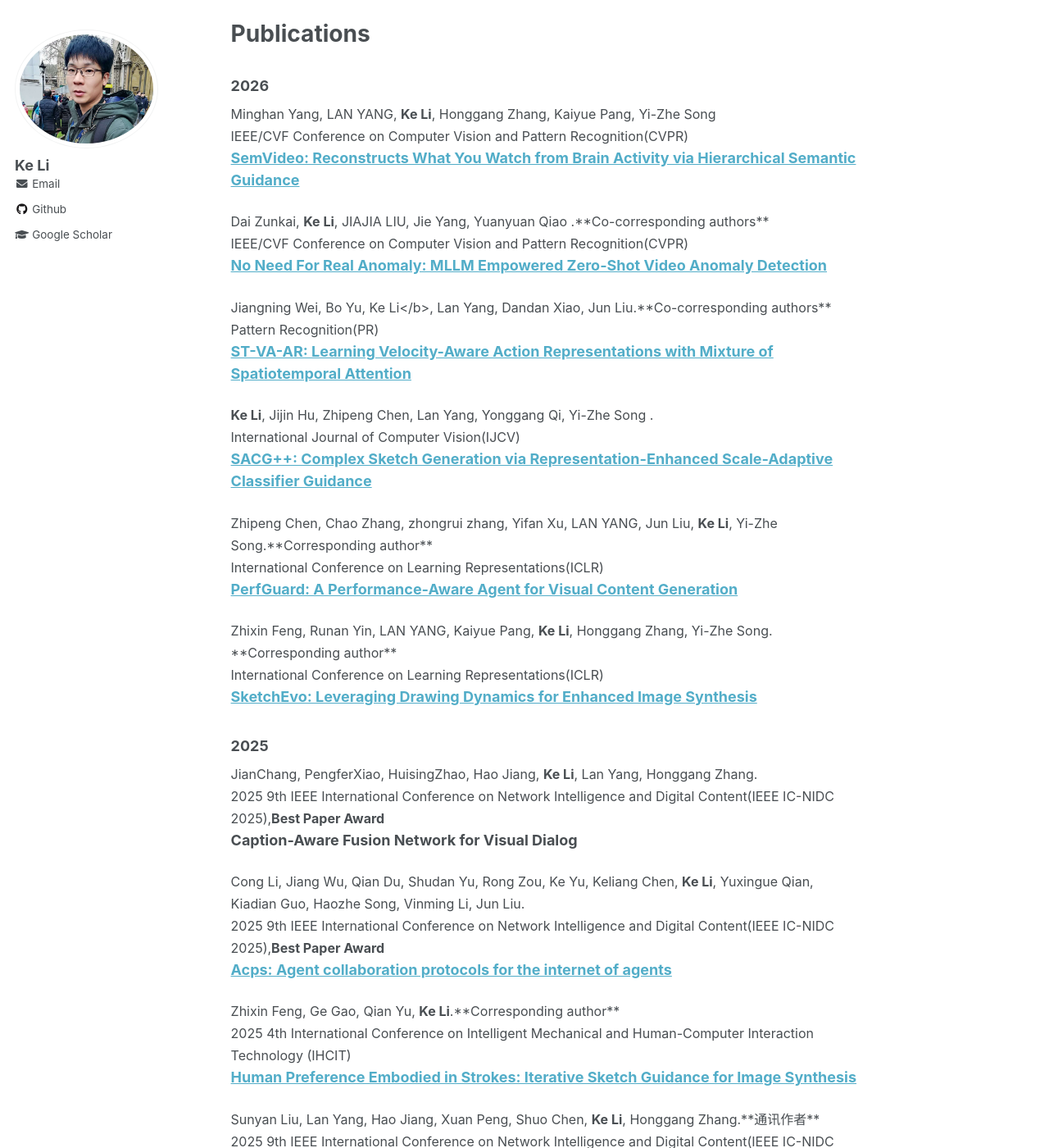
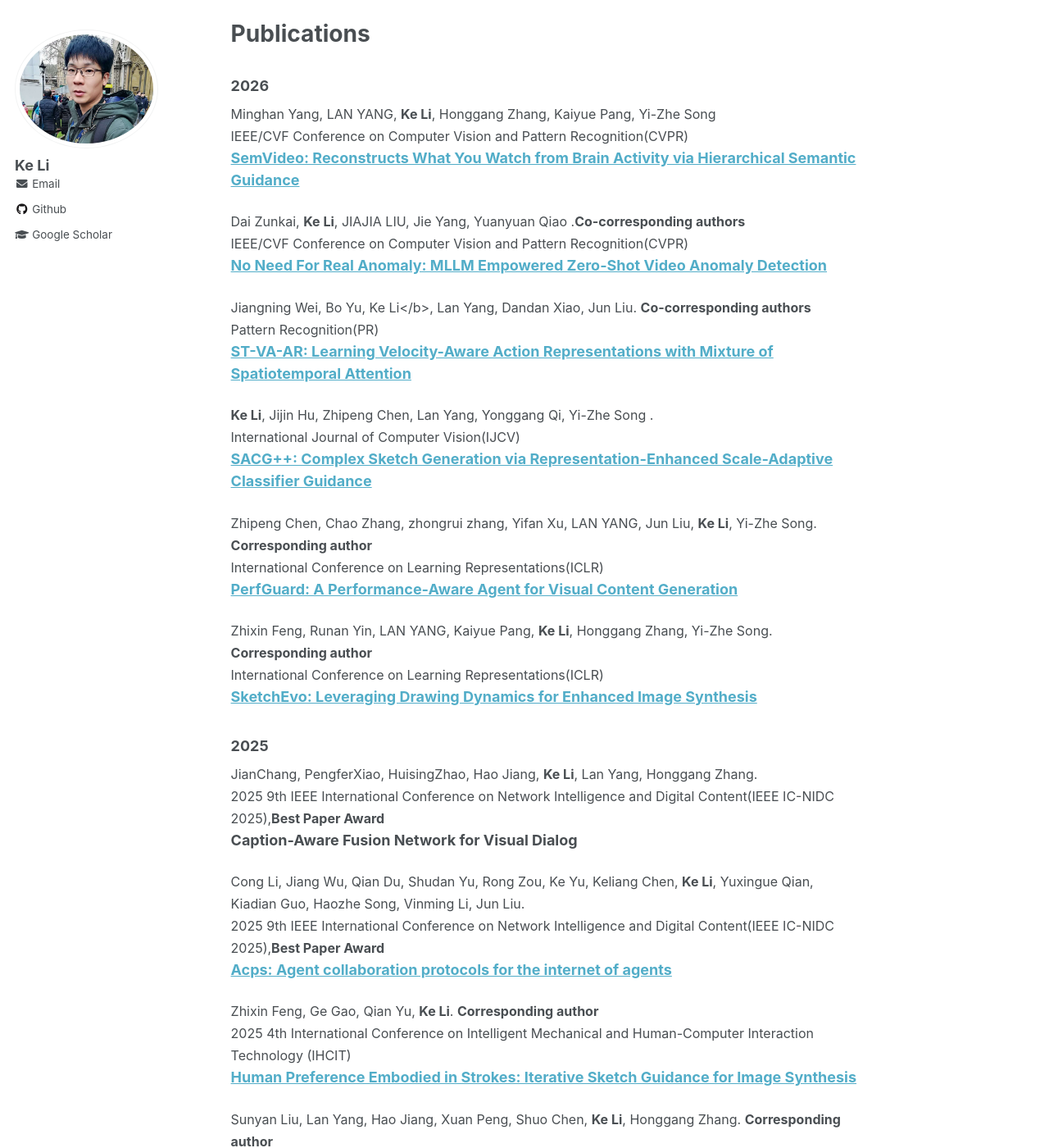
Before and after one commit to KeLi-SketchX/KeLi-SketchX.github.io, a Jekyll site: the page built from _pages/about.md, in a window 1280 px wide and 1400 px high, scrolled down 927 px. Shown: the whole window at 82% size. Built offline with Jekyll 4.4.1, drawn with Linux system fonts in a browser that asks for light colours; some of the changed text lies outside the part shown.

Commit message:
Update about.md

```diff
--- a/_pages/about.md
+++ b/_pages/about.md
@@ -41,7 +41,7 @@ IEEE/CVF Conference on Computer Vision and Pattern Recognition(CVPR)
 
 
 <font size=3>
-Dai Zunkai, <b>Ke Li</b>, JIAJIA LIU, Jie Yang, Yuanyuan Qiao .**Co-corresponding authors**
+Dai Zunkai, <b>Ke Li</b>, JIAJIA LIU, Jie Yang, Yuanyuan Qiao .<b>Co-corresponding authors</b>
 <br>
 IEEE/CVF Conference on Computer Vision and Pattern Recognition(CVPR)
 </font>
@@ -51,7 +51,7 @@ IEEE/CVF Conference on Computer Vision and Pattern Recognition(CVPR)
 
 
 <font size=3>
-Jiangning Wei, Bo Yu, Ke Li</b>, Lan Yang, Dandan Xiao, Jun Liu.**Co-corresponding authors**
+Jiangning Wei, Bo Yu, Ke Li</b>, Lan Yang, Dandan Xiao, Jun Liu. <b>Co-corresponding authors</b>
 <br>
 Pattern Recognition(PR)
 </font>
@@ -72,7 +72,7 @@ International Journal of Computer Vision(IJCV)
 
 
 <font size=3>
-Zhipeng Chen, Chao Zhang, zhongrui zhang, Yifan Xu, LAN YANG, Jun Liu, <b>Ke Li</b>, Yi-Zhe Song.**Corresponding author**
+Zhipeng Chen, Chao Zhang, zhongrui zhang, Yifan Xu, LAN YANG, Jun Liu, <b>Ke Li</b>, Yi-Zhe Song. <b>Corresponding author</b>
 <br>
 International Conference on Learning Representations(ICLR)
 </font>
@@ -82,7 +82,7 @@ International Conference on Learning Representations(ICLR)
 
 
 <font size=3>
-Zhixin Feng, Runan Yin, LAN YANG, Kaiyue Pang, <b>Ke Li</b>, Honggang Zhang, Yi-Zhe Song. **Corresponding author**
+Zhixin Feng, Runan Yin, LAN YANG, Kaiyue Pang, <b>Ke Li</b>, Honggang Zhang, Yi-Zhe Song. <b>Corresponding author</b>
 <br>
 International Conference on Learning Representations(ICLR)
 </font>
@@ -113,7 +113,7 @@ Cong Li, Jiang Wu, Qian Du, Shudan Yu, Rong Zou, Ke Yu, Keliang Chen, <b>Ke Li</
 
 
 <font size=3>
-Zhixin Feng, Ge Gao, Qian Yu, <b>Ke Li</b>.**Corresponding author**
+Zhixin Feng, Ge Gao, Qian Yu, <b>Ke Li</b>. <b>Corresponding author</b>
 <br>
 2025 4th International Conference on Intelligent Mechanical and Human-Computer Interaction Technology (IHCIT)
 </font>
@@ -121,7 +121,7 @@ Zhixin Feng, Ge Gao, Qian Yu, <b>Ke Li</b>.**Corresponding author**
 [**Human Preference Embodied in Strokes: Iterative Sketch Guidance for Image Synthesis**](https://ieeexplore.ieee.org/abstract/document/11198943/)
 
 <font size=3>
-Sunyan Liu, Lan Yang, Hao Jiang, Xuan Peng, Shuo Chen, <b>Ke Li</b>, Honggang Zhang.**通讯作者**
+Sunyan Liu, Lan Yang, Hao Jiang, Xuan Peng, Shuo Chen, <b>Ke Li</b>, Honggang Zhang. <b>Corresponding author</b>
 <br>
 2025 9th IEEE International Conference on Network Intelligence and Digital Content(IEEE IC-NIDC 2025)
 </font>
@@ -129,7 +129,7 @@ Sunyan Liu, Lan Yang, Hao Jiang, Xuan Peng, Shuo Chen, <b>Ke Li</b>, Honggang Zh
 **EVALUATING THE VIABILITY AND PERFORMANCE OF HUAWEI ASCEND NPU FOR LARGE LANGUAGE MODEL INFERENCE**
 
 <font size=3>
-Zhipeng Chen, Lan Yang, Yonggang Qi, Honggang Zhang, Kaiyue Pang, <b>Ke Li</b>, Yi-Zhe Song.**通讯作者**
+Zhipeng Chen, Lan Yang, Yonggang Qi, Honggang Zhang, Kaiyue Pang, <b>Ke Li</b>, Yi-Zhe Song. <b>Corresponding author</b>
 <br>
 The 39th Annual AAAI Conference on Artificial Intelligence(AAAI),<b>Oral</b>
 </font>
@@ -149,7 +149,7 @@ The 39th Annual AAAI Conference on Artificial Intelligence(AAAI)
 ### **2024**
 
 <font size=3>
-Jijin Hu, <b>Ke Li</b>, Yonggang Qi, Yi-Zhe Song.**Corresponding author**
+Jijin Hu, <b>Ke Li</b>, Yonggang Qi, Yi-Zhe Song. <b>Corresponding author</b>
 <br>
 The Twelfth International Conference on Learning Representations(ICLR)
 </font>
```
